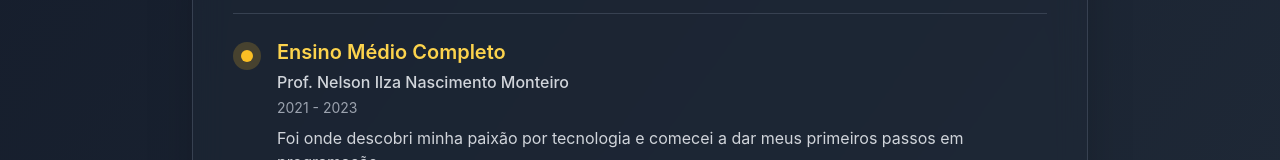
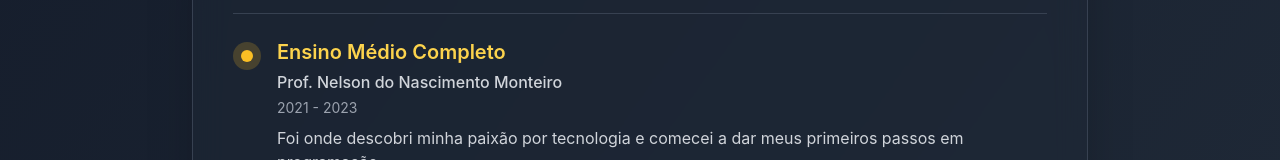
Before and after one commit to joaorossiferreira/Portfolio, a React (Create React App) app: page /sobre-mim in a window 1280 px wide. Shown: the part 1466-1626 px from the top of the page. Built offline with nearby package versions, Linux system fonts and the light colour scheme.

Commit message:
Atualização portfolio 4 semestre

```diff
--- a/src/components/SobreMim.js
+++ b/src/components/SobreMim.js
@@ -98,7 +98,7 @@ const SobreMim = () => {
               </div>
               <div>
                 <h3 className="text-xl font-semibold text-amber-300 mb-1">Ensino Médio Completo</h3>
-                <p className="text-gray-300 font-medium mb-1">Prof. Nelson Ilza Nascimento Monteiro</p>
+                <p className="text-gray-300 font-medium mb-1">Prof. Nelson do Nascimento Monteiro</p>
                 <p className="text-gray-400 text-sm">2021 - 2023</p>
                 <p className="text-gray-300 mt-2">
                   Foi onde descobri minha paixão por tecnologia e comecei a dar meus primeiros passos em programação.
```
